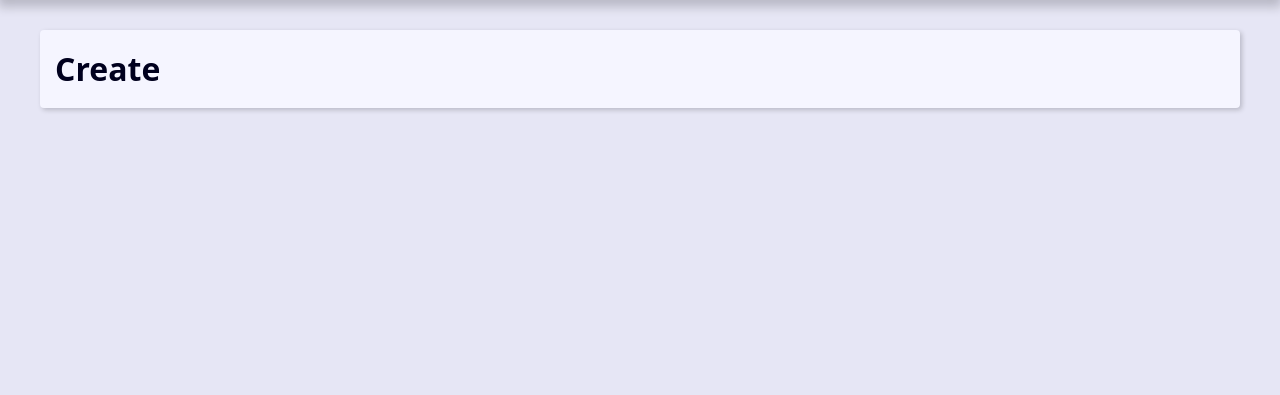
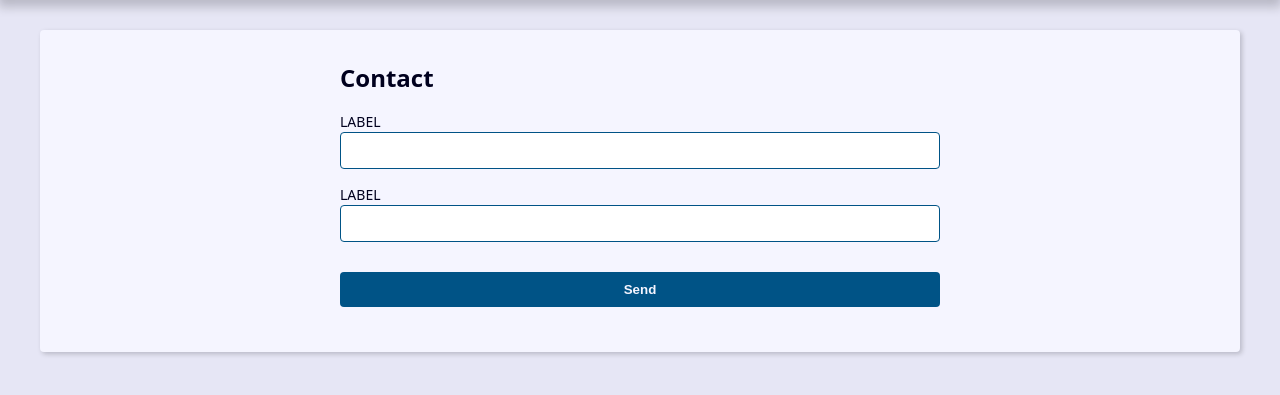
Before and after one commit to BenoGustavo/AgendaDjango, a Django app: page /contact/create/ in a window 1280 px wide. Shown: the part 239-634 px from the top of the page. Run offline with Django 5.2, Linux system fonts and the light colour scheme.

Commit message:
html css form contact

```diff
--- a/base_static/global/css/style.css
+++ b/base_static/global/css/style.css
@@ -215,3 +215,101 @@ svg {
     text-decoration: none;
     display: block;
 }
+
+/* forms css */
+
+.form__wrapper {
+    max-width: 60rem;
+    margin: var(--spacing) auto;
+}
+
+.form__content {
+    margin: var(--spacing) 0;
+}
+
+.form__group {
+    display: flex;
+    flex-direction: column;
+    padding-bottom: var(--spacing);
+}
+
+.errorlist {
+    list-style: none;
+    font-size: var(--smaller-font-size);
+    color: tomato;
+}
+
+.errorlist.nonfield {
+    color: inherit;
+}
+
+.form__group p {
+    margin: 1em 0;
+}
+
+.form__group .help-text,
+.form__group .help-text~ul {
+    margin: 0;
+    font-size: var(--smallest-font-size);
+    list-style: none;
+}
+
+.form__group input,
+.form__group textarea,
+.form__group select {
+    padding: 1rem;
+    border-radius: var(--default-border-radius);
+    border: 1px solid var(--link-dark-color);
+}
+
+.form__group input:focus,
+.form__group textarea:focus,
+.form__group select:focus {
+    outline: none;
+    box-shadow: 0 0 5px var(--link-dark-color);
+}
+
+.form__group label {
+    font-size: var(--smaller-font-size);
+}
+
+.button {
+    background-color: var(--link-dark-color);
+    color: var(--clr-white);
+    font-weight: bold;
+    border: none;
+    padding: 1rem 2rem;
+    border-radius: var(--default-border-radius);
+    cursor: pointer;
+    transition: filter var(--transition-fast) ease-in-out;
+}
+
+.button:hover {
+    filter: brightness(90%);
+}
+
+.button:focus,
+.button:active {
+    filter: brightness(80%);
+    box-shadow: 0 0 5px var(--link-dark-color);
+}
+
+.contact__links {
+    margin-block: calc(var(--small-font-size) * 2);
+    display: flex;
+    align-items: center;
+    gap: 0 var(--spacing);
+}
+
+.button__link {
+    font-size: var(--small-font-size);
+    text-decoration: none;
+    font-weight: bold;
+    padding: 1rem;
+    display: block;
+    line-height: var(--small-font-size);
+}
+
+.button__delete {
+    background: tomato;
+}
--- a/contact/templates/contact/create.html
+++ b/contact/templates/contact/create.html
@@ -1,5 +1,36 @@
 {% extends "global/base.html" %}
 
 {% block content %}
-    <h1>Create</h1>
+    <div class="form__wrapper">
+
+        <h2>Contact</h2>
+
+        <form
+            action={% url "contact:create" %}
+            method="POST"
+            enctype="multipart/form-data"
+        >
+
+            {% csrf_token %}
+
+            <div class="form__content">
+                <div class="form__group">
+                    <label for="id_first_name">LABEL</label>
+                    <input type="text" name="first_name" maxlength="255" id="id_first_name">
+                </div>
+
+                <div class="form__group">
+                    <label for="id_last_name">LABEL</label>
+                    <input type="text" name="last_name" maxlength="255" id="id_last_name">
+                </div>
+            </div>
+
+            <div class="form__content">
+                <div class="form__group">
+                    <button class="button" type="submit">Send</button>
+                </div>
+            </div>
+
+        </form>
+    </div>
 {% endblock content %}
```
